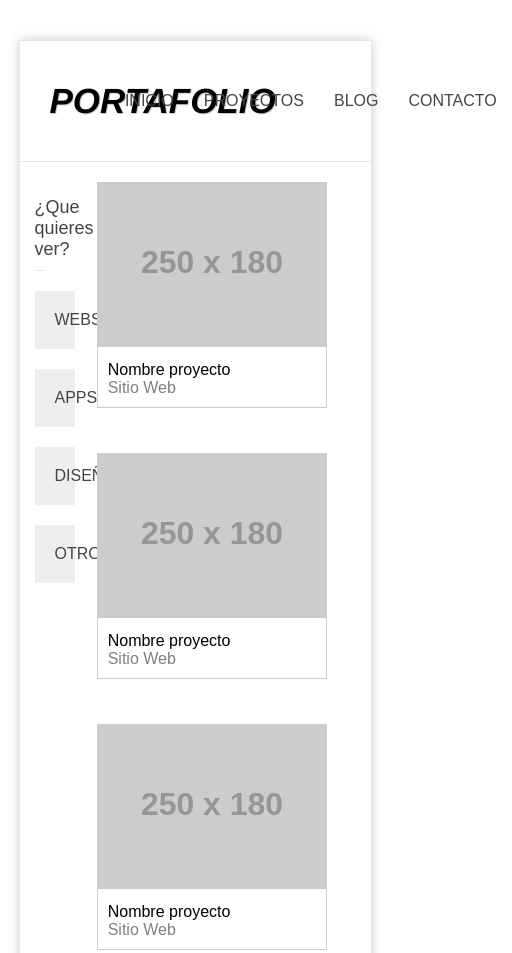
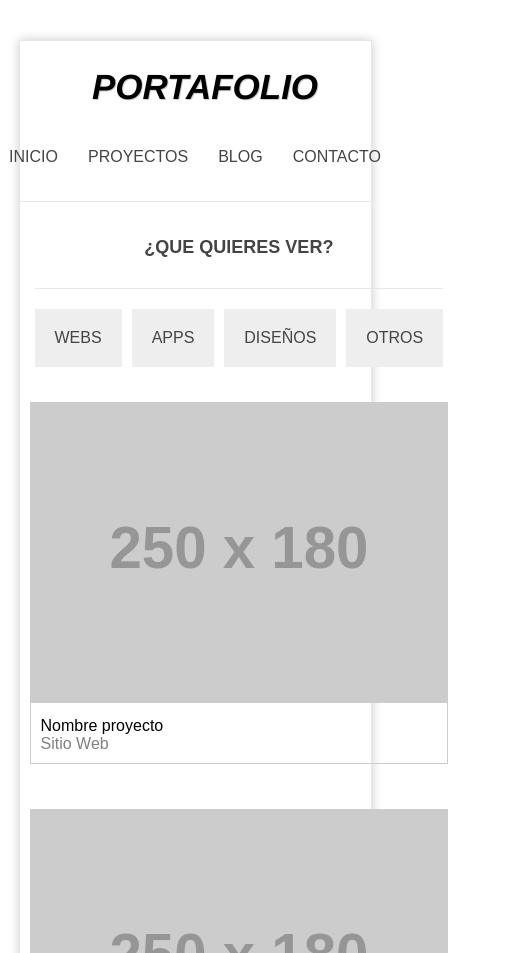
Before and after one commit to sebalaca/masterCSS-proyecto4, a plain HTML site: page index.html in a window 390 px wide. Shown: the top 953 px of the page, 512 px wide, since content can reach past the window. Drawn offline with Linux system fonts and the light colour scheme; placeholder pictures from the web are drawn by us.

Commit message:
Update style.css

```diff
--- a/style.css
+++ b/style.css
@@ -199,3 +199,73 @@
     font-size: 17px;
     text-decoration: underline;
 }
+
+@media (max-width: 784px){
+    #header {
+        display: grid;
+        grid-template-columns: 100%;
+        align-items: center;
+        justify-content: center;
+        height: 140px;
+        padding-bottom: 20px;
+    }
+
+    #header h1{
+        text-align: center;
+    }
+
+    #content{
+        display: grid;
+        grid-template-columns: 1fr;
+        align-items: start;
+        justify-items: space-between;
+        grid-column-gap: auto;
+
+
+    }
+
+    #projects{
+        display: grid;
+        grid-template-columns: 1fr;
+        grid-gap: 20px;
+    }
+
+    .project{
+        margin-left: 10px;
+        margin-right: 10px;
+    }
+
+    #aside{
+        margin-right: 0px;
+        padding: 15px;
+    }
+
+    #aside ul{
+        display: grid;
+        grid-template-columns: repeat(4, 1fr);
+        grid-gap: 10px;
+    }
+
+    #footer {
+        display: grid;
+        grid-template-columns: 1fr;
+        align-items: center;
+        justify-content: center;
+        text-align: center !important;
+    }
+
+    #footer .logo{
+        text-align: center;
+    }
+
+    #footer .info{
+        text-align: center;
+        margin: 0px;
+    }
+
+    #aside h2{
+        padding-bottom: 30px;
+        text-transform: uppercase;
+        font-weight: bold;
+    }
+}
```
